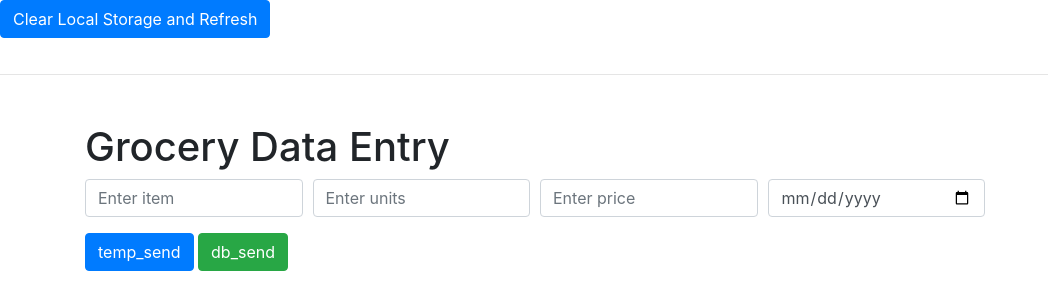
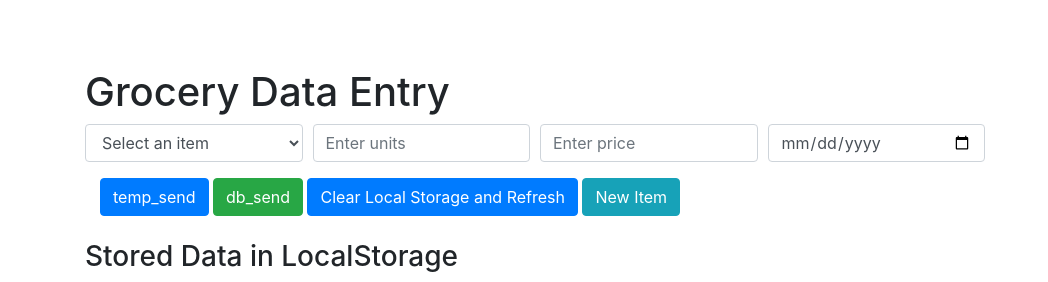
Before and after one commit to TejasMankarr/analysis-grocery, a Flask app: page / in a window 1280 px wide. Shown: the top 282 px of the page, without its empty margins (0-1048 px from the left). Run offline with Flask 3, Linux system fonts and the light colour scheme; some libraries are stand-ins or nearby versions.

Commit message:
feat: Add Dropbox integration and item database display - Implemented functionally to show item data from the database. - Added a button to create new items. - Corrected the position of local storage refresh logic.

```diff
--- a/templates/index.html
+++ b/templates/index.html
@@ -10,16 +10,21 @@
     <link href="{{ url_for('static', filename='css/styles.css') }}" rel="stylesheet">
 </head>
 <body>
-    <button class="btn btn-primary" onclick="clearLocalStorageAndRefresh()">Clear Local Storage and Refresh</button>
+
     <div id="alertContainer" style="height: 20px; width: 300px;"></div>
-    <hr>
+
     <div class="container mt-5">
         <h1>Grocery Data Entry</h1>
 
         <div class="form-group" style="width: 900px;">
             <div class="form-row">
                 <div class="col">
-                    <input type="text" class="form-control" id="itemInput" placeholder="Enter item" />
+                    <select class="form-control" id="itemInput" required>
+                        <option value="" disabled selected>Select an item</option>
+                        {% for item in items|sort(attribute=1) %}
+                            <option value="{{ item[0] }}">{{ item[1] }}</option>
+                        {% endfor %}
+                    </select>
                 </div>
                 <div class="col">
                     <input type="text" class="form-control" id="unitsInput" placeholder="Enter units" />
@@ -32,8 +37,13 @@
                 </div>
             </div>
         </div>
-        <button class="btn btn-primary" onclick="tempSend()">temp_send</button>
-        <button class="btn btn-success" onclick="dbSend()">db_send</button>
+
+        <div class="col">
+            <button class="btn btn-primary" onclick="tempSend()">temp_send</button>
+            <button class="btn btn-success" onclick="dbSend()">db_send</button>
+            <button class="btn btn-primary" onclick="clearLocalStorageAndRefresh()">Clear Local Storage and Refresh</button>
+            <button class="btn btn-info" onclick="openPopup()">New Item</button>
+        </div>
 
         <h3 class="mt-4">Stored Data in LocalStorage</h3>
         <table class="table table-bordered mt-2">
```
